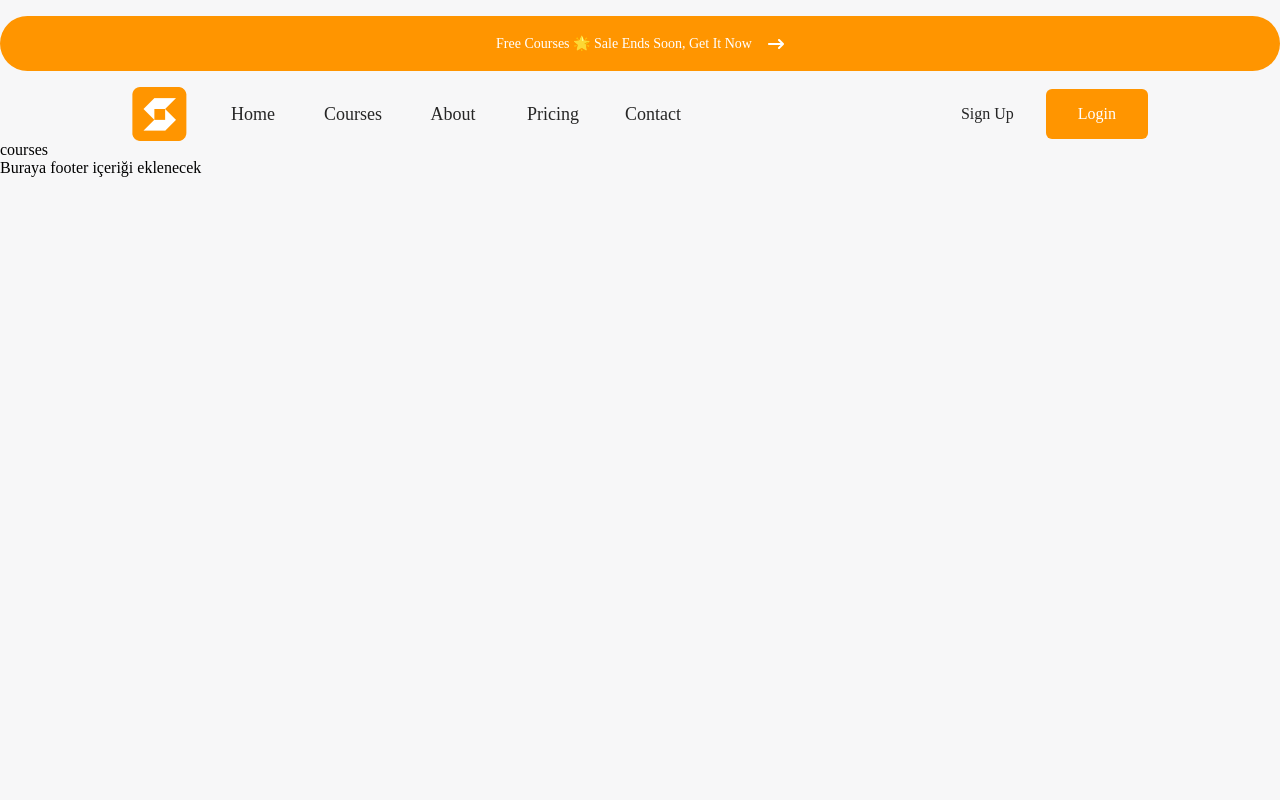
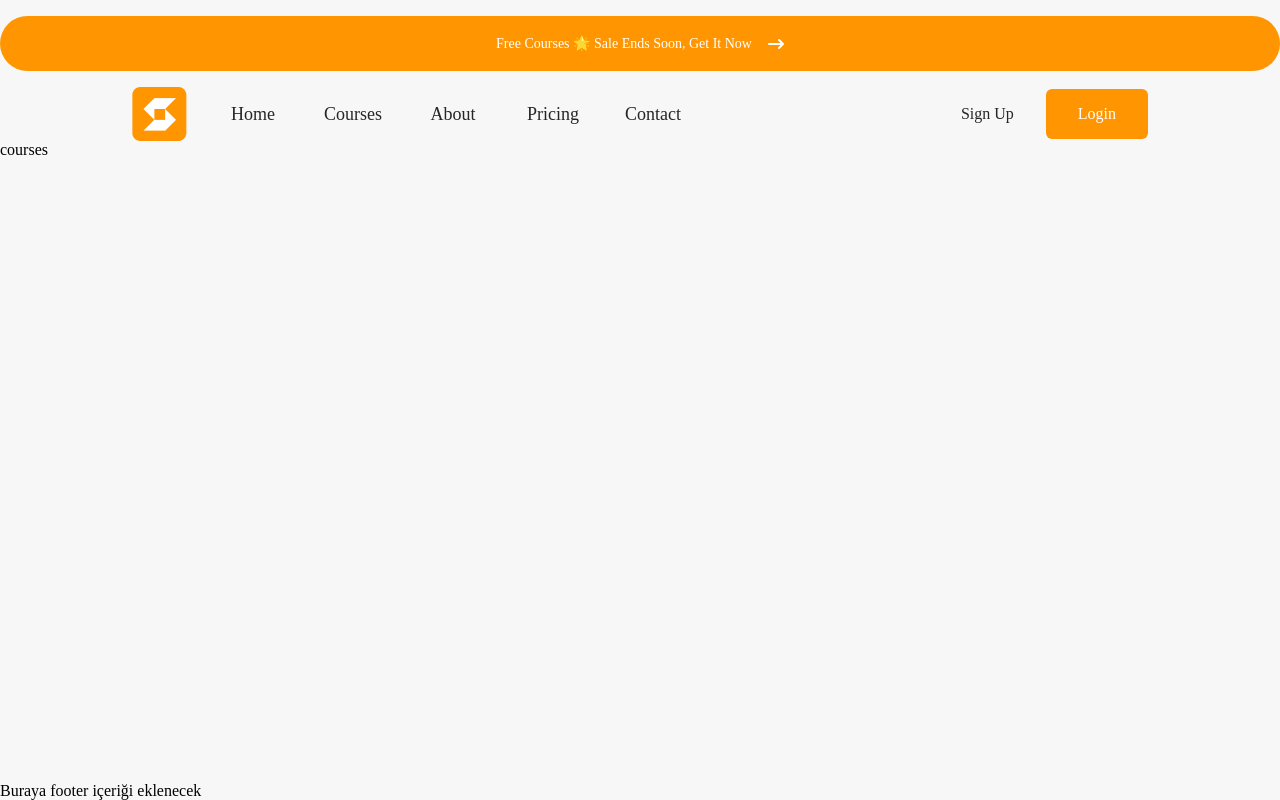
Before and after one commit to Tunahanclr16/Course-Project, a React (Vite) app: page /Courses in a window 1280 px wide. Built offline with nearby package versions, Linux system fonts and the light colour scheme.

Commit message:
footer layout fix

```diff
--- a/src/layout/MasterLayout.jsx
+++ b/src/layout/MasterLayout.jsx
@@ -5,13 +5,14 @@ import Footer from "./Footer";
 
 export default function MasterLayout() {
   return (
-    <div className="flex flex-col ">
+    <div className="flex flex-col min-h-screen ">
       <Topbar />
       <div className="flex-grow">
         <Navbar />
         <Outlet />
-        <Footer/>
       </div>
+      <Footer/>
+
     </div>
   );
 }
```
Also changed, not shown: src/components/Home/Courses.jsx (+7 -6 lines).
